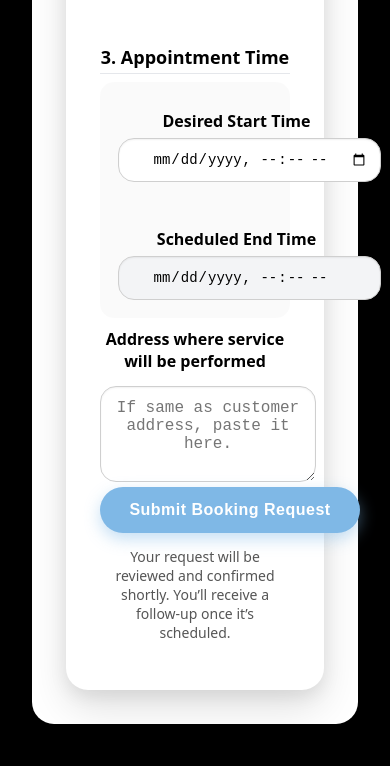
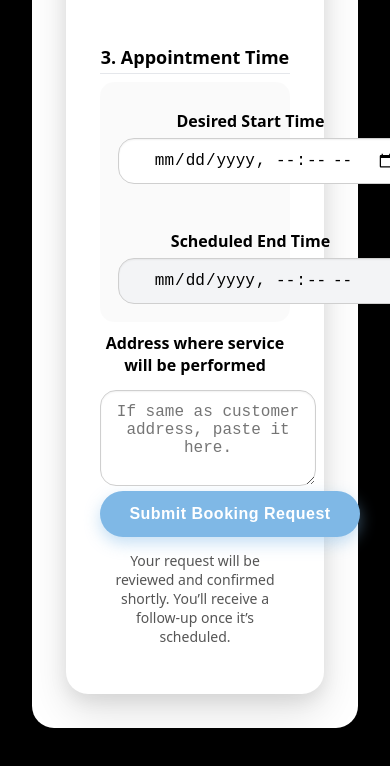
Before and after one commit to MoonAutoDetailing/moon-auto-detailing-booking, a website: page index.html in a window 390 px wide. Shown: the part 1635-2401 px from the top of the page. Drawn offline with Linux system fonts and the light colour scheme; a script that the page names is missing.

Commit message:
Update index.html

```diff
--- a/index.html
+++ b/index.html
@@ -22,7 +22,7 @@
   cursor: not-allowed;
 }
     /* =====================
-   UI POLISH (SAFE)
+   UI POLISH (SAFE)            /*DESKTOP DEFAULT/*
    ===================== */
 
 .page-wrap {
@@ -49,28 +49,51 @@ h1 {
   border-bottom: 1px solid #e5e7eb;
   padding-bottom: 4px;
 }
+    .row {
+  display: grid;
+  grid-template-columns: 1fr 1fr;
+  gap: 36px;
+}
+
+/* Explicit single-column rows */
+.row.full {
+  grid-template-columns: 1fr;
+}
+
 
                                 /*Mobile Media Configuration*/
+/* =====================
+   MOBILE ONLY
+   ===================== */
 @media (max-width: 640px) {
+
   body {
     margin: 12px;
   }
-}
 
-  /* Stack all form rows */
+  /* Stack rows ONLY on mobile */
   .row {
     grid-template-columns: 1fr;
   }
 
-  /* Reduce card padding on mobile */
+  /* Reduce card padding */
   .booking-card {
     padding: 20px;
   }
 
-  /* Make datetime inputs fit */
+  /* Datetime inputs stay centered */
   input[type="datetime-local"] {
-    font-size: 14px;
+    width: 100%;
+    display: block;
   }
+
+  /* Center submit button on mobile only */
+  #submitBtn {
+    display: block;
+    margin-left: auto;
+    margin-right: auto;
+  }
+}
 
   /* Prevent overflow issues, BOX INPUT SIZES AND STYLES */
   input,
```
